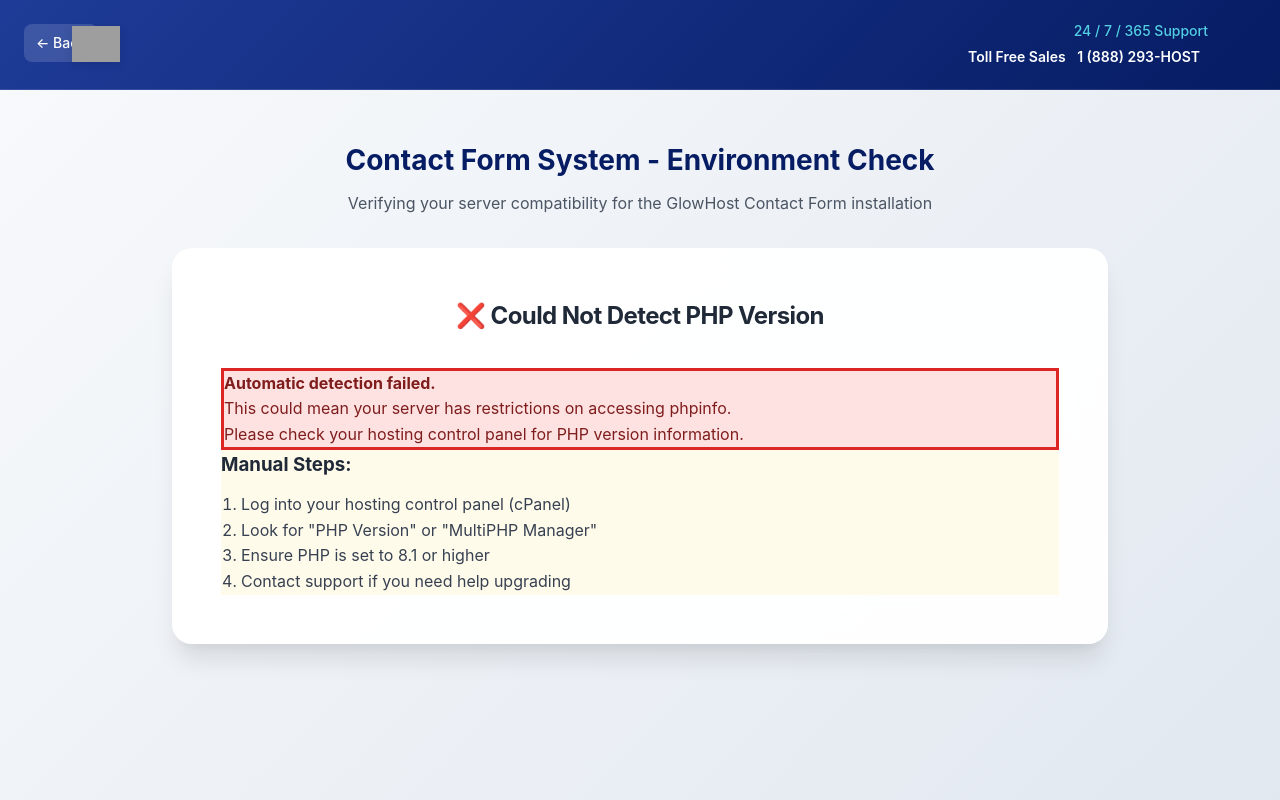
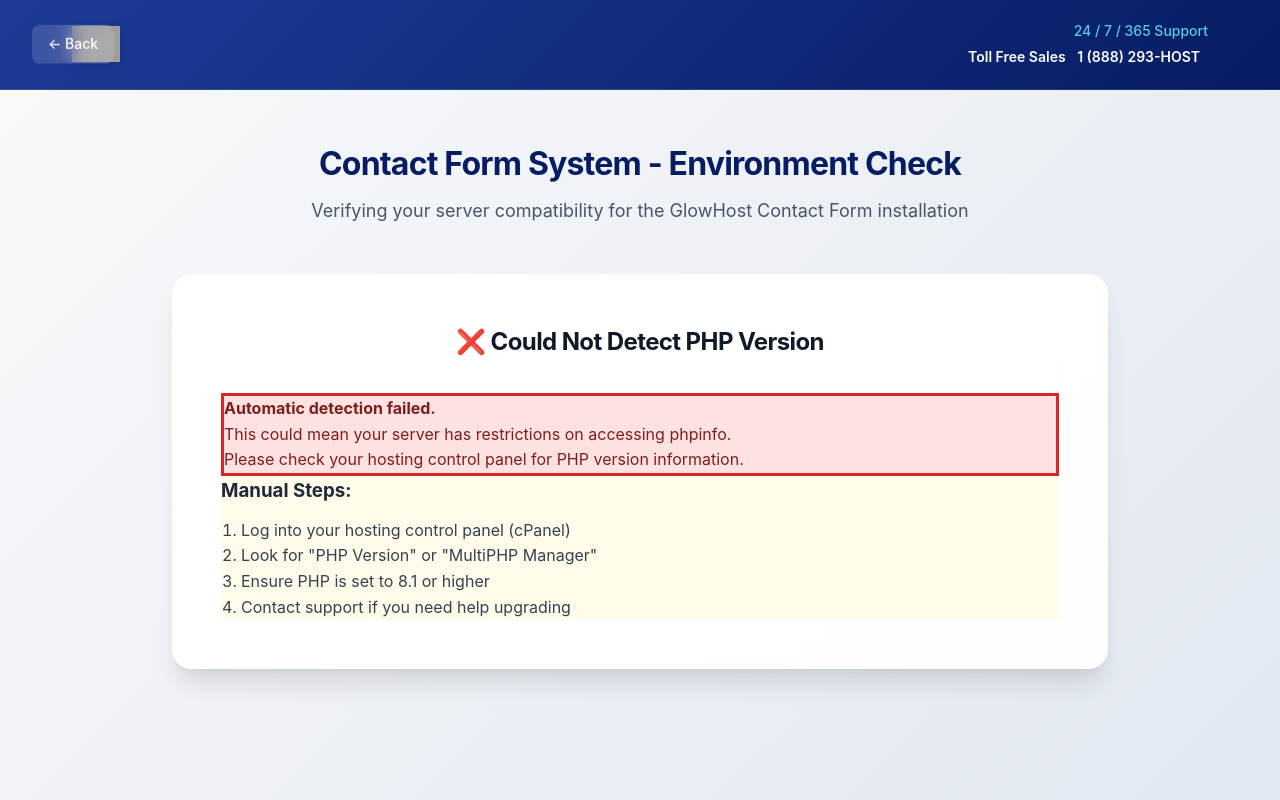
Before and after one commit to GlowHost-Matt/contact-form-sales, a PHP site: page /detect.php?step=check in a window 1280 px wide. Run offline with PHP 8.4, Linux system fonts and the light colour scheme; data that the repository does not hold is empty; grey boxes are pictures that could not be loaded.

Commit message:
Final UI improvements for detect.php - clean layout with proper back buttons and logo
🤖 Generated with [Same](https://same.new)

Co-Authored-By: Same <noreply@same.new>

```diff
--- a/detect.php
+++ b/detect.php
@@ -72,6 +72,7 @@ deployPhpInfo();
             --gray-600: #4b5563;
             --gray-700: #374151;
             --gray-800: #1f2937;
+            --gray-900: #111827;
             --red-100: #fee2e2;
             --red-600: #dc2626;
             --green-50: #f0fdf4;
@@ -158,10 +159,27 @@ deployPhpInfo();
             transform: translateY(-1px);
         }
 
-        .simple-header h1 {
-            font-size: 1.25rem;
-            font-weight: 600;
-            margin: 0;
+        /* Back Button */
+        .back-btn {
+            position: absolute;
+            top: 50%;
+            left: 2rem;
+            transform: translateY(-50%);
+            background: rgba(255, 255, 255, 0.15);
+            color: white;
+            padding: 0.5rem 1rem;
+            border-radius: 8px;
+            text-decoration: none;
+            font-size: 0.875rem;
+            font-weight: 500;
+            backdrop-filter: blur(10px);
+            transition: all 0.2s ease;
+            z-index: 10;
+        }
+
+        .back-btn:hover {
+            background: rgba(255, 255, 255, 0.25);
+            transform: translateY(-50%) translateX(2px);
         }
 
         /* Modern Main Container */
@@ -178,22 +196,16 @@ deployPhpInfo();
 
         .page-title h1 {
             color: var(--glowhost-navy);
-            font-size: 2.5rem;
+            font-size: 2rem;
             font-weight: 700;
-            margin-bottom: 1rem;
+            margin-bottom: 0.5rem;
             letter-spacing: -0.025em;
-            background: linear-gradient(135deg, var(--glowhost-navy) 0%, var(--glowhost-blue) 100%);
-            -webkit-background-clip: text;
-            -webkit-text-fill-color: transparent;
-            background-clip: text;
         }
 
         .page-title p {
             color: var(--gray-600);
             font-size: 1.125rem;
             font-weight: 400;
-            max-width: 600px;
-            margin: 0 auto;
         }
 
         .detection-card {
@@ -354,32 +358,30 @@ deployPhpInfo();
             margin-top: 2rem;
         }
 
-        /* Back Button */
-        .back-btn {
-            position: absolute;
-            top: 1.5rem;
-            left: 1.5rem;
-            background: rgba(255, 255, 255, 0.15);
-            color: white;
-            padding: 0.5rem 0.75rem;
-            border-radius: 8px;
-            text-decoration: none;
-            font-size: 0.875rem;
-            font-weight: 500;
-            backdrop-filter: blur(10px);
-            transition: all 0.2s ease;
+        /* Lists */
+        ol, ul {
+            margin: 0.75rem 0 0 1.25rem;
+            color: var(--gray-700);
         }
 
-        .back-btn:hover {
-            background: rgba(255, 255, 255, 0.25);
+        /* Code styling */
+        pre, code {
+            font-family: 'Fira Code', Consolas, 'Monaco', 'Andale Mono', 'Ubuntu Mono', monospace;
+            font-size: 0.875rem;
         }
 
+        pre {
+            background: var(--gray-100);
+            padding: 1rem;
+            border-radius: 8px;
+            overflow-x: auto;
+            margin: 1rem 0;
+        }
 
-
-        /* Lists */
-        ol {
-            margin: 0.75rem 0 0 1.25rem;
-            color: var(--gray-700);
+        code {
+            background: var(--gray-100);
+            padding: 0.125rem 0.25rem;
+            border-radius: 3px;
         }
 
         /* Loading Animation */
@@ -450,13 +462,9 @@ deployPhpInfo();
 
     <!-- Main Content -->
     <div class="main-container">
-        <div style="text-align: center; margin-bottom: 2rem;">
-            <h1 style="color: var(--glowhost-navy); font-size: 1.75rem; font-weight: 700; margin-bottom: 0.5rem;">
-                Contact Form System - Environment Check
-            </h1>
-            <p style="color: var(--gray-600);">
-                Verifying your server compatibility for the GlowHost Contact Form installation
-            </p>
+        <div class="page-title">
+            <h1>Contact Form System - Environment Check</h1>
+            <p>Verifying your server compatibility for the GlowHost Contact Form installation</p>
         </div>
 
         <div class="detection-card">
```
Also changed, not shown: other parts of detect.php (+17 -17 lines). Lines whose indentation alone changed are shown as unchanged.
